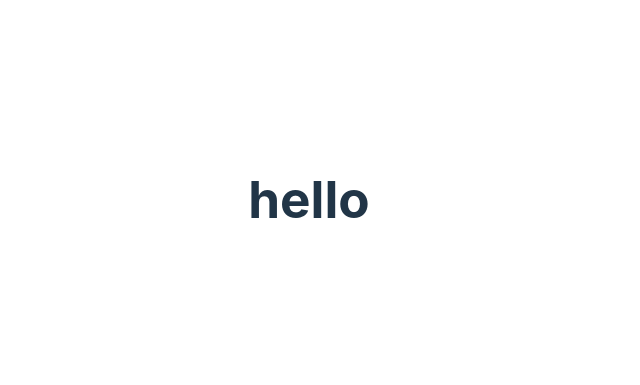
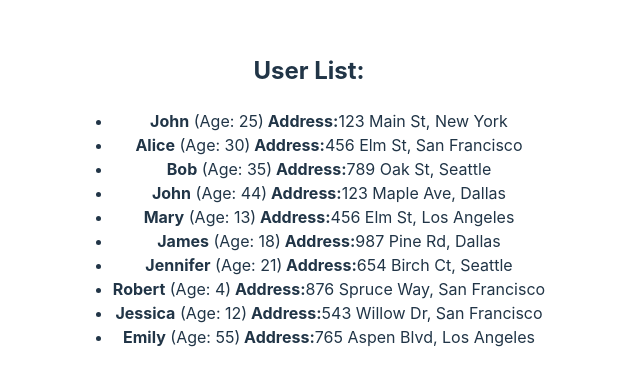
Before and after one commit to Yuliya9449/homework-front-main, a React (Vite) app in the folder homework-front-main/: page / in a window 1280 px wide. Shown: the part 201-586 px from the top of the page, without its empty margins (331-971 px from the left). Built offline with nearby package versions, Linux system fonts and the light colour scheme.

Commit message:
feat: complete home work 1

```diff
--- a/homework-front-main/src/App.tsx
+++ b/homework-front-main/src/App.tsx
@@ -1,9 +1,13 @@
 import './App.css';
+import { HW1 } from './HW/1/HW1';
 
 export const App = () => {
   return (
     <>
-      <h1>hello</h1>
+      <HW1 />
+      {/* <HW2 /> */}
+      {/* <HW3 /> */}
+      {/* <HW4 /> */}
     </>
   );
 };
--- a/homework-front-main/src/HW/1/HW1.tsx
+++ b/homework-front-main/src/HW/1/HW1.tsx
@@ -1,40 +1,84 @@
-// import {UserList} from './UserList';
+import { UserList } from './UserList';
 
-// export const HW1 = () => {
+export const HW1 = () => {
+  // 1️⃣ Раскомментируйте JSX (HW1.tsx, UserList.tsx) и вы увидите,
+  // что приложение начнет гореть красным и ругаться 😡
+  // 2️⃣ Ваша задача: ❗ПОЧИНИТЬ ПРОЕКТ❗
+  // - прописать типизацию, где необходимо
+  // - починить все, что горит красным
+  // - дописать функциональность (где указано комментариями)
+  // - приложение должно компилироваться и запускаться в браузере
 
-// 	// 1️⃣ Раскомментируйте JSX (HW1.tsx, UserList.tsx) и вы увидите,
-// 	// что приложение начнет гореть красным и ругаться 😡
-// 	// 2️⃣ Ваша задача: ❗ПОЧИНИТЬ ПРОЕКТ❗
-// 	// - прописать типизацию, где необходимо
-// 	// - починить все, что горит красным
-// 	// - дописать функциональность (где указано комментариями)
-// 	// - приложение должно компилироваться и запускаться в браузере
+  // ❗ Массив с данными не трогаем!
+  // ❗ id на элементах не удаляем и не изменяем! Они нужны для автотестов.
+  // Если нужно подставить элемент массива в id, то подставляем по аналогии с другими элементами!
 
-//   // ❗ Массив с данными не трогаем!
-//   // ❗ id на элементах не удаляем и не изменяем! Они нужны для автотестов.
-//   // Если нужно подставить элемент массива в id, то подставляем по аналогии с другими элементами!
+  const users = [
+    {
+      id: 1,
+      name: 'John',
+      age: 25,
+      address: { street: '123 Main St', city: 'New York' },
+    },
+    {
+      id: 2,
+      name: 'Alice',
+      age: 30,
+      address: { street: '456 Elm St', city: 'San Francisco' },
+    },
+    {
+      id: 3,
+      name: 'Bob',
+      age: 35,
+      address: { street: '789 Oak St', city: 'Seattle' },
+    },
+    {
+      id: 4,
+      name: 'John',
+      age: 44,
+      address: { street: '123 Maple Ave', city: 'Dallas' },
+    },
+    {
+      id: 5,
+      name: 'Mary',
+      age: 13,
+      address: { street: '456 Elm St', city: 'Los Angeles' },
+    },
+    {
+      id: 6,
+      name: 'James',
+      age: 18,
+      address: { street: '987 Pine Rd', city: 'Dallas' },
+    },
+    {
+      id: 7,
+      name: 'Jennifer',
+      age: 21,
+      address: { street: '654 Birch Ct', city: 'Seattle' },
+    },
+    {
+      id: 8,
+      name: 'Robert',
+      age: 4,
+      address: { street: '876 Spruce Way', city: 'San Francisco' },
+    },
+    {
+      id: 9,
+      name: 'Jessica',
+      age: 12,
+      address: { street: '543 Willow Dr', city: 'San Francisco' },
+    },
+    {
+      id: 10,
+      name: 'Emily',
+      age: 55,
+      address: { street: '765 Aspen Blvd', city: 'Los Angeles' },
+    },
+  ];
 
-// 	const users = [
-// 		{id: 1, name: 'John', age: 25, address: {street: '123 Main St', city: 'New York'}},
-// 		{id: 2, name: 'Alice', age: 30, address: {street: '456 Elm St', city: 'San Francisco'}},
-// 		{id: 3, name: 'Bob', age: 35, address: {street: '789 Oak St', city: 'Seattle'}},
-// 		{id: 4, name: 'John', age: 44, address: {street: '123 Maple Ave', city: 'Dallas'}},
-// 		{id: 5, name: 'Mary', age: 13, address: {street: '456 Elm St', city: 'Los Angeles'}},
-// 		{id: 6, name: 'James', age: 18, address: {street: '987 Pine Rd', city: 'Dallas'}},
-// 		{id: 7, name: 'Jennifer', age: 21, address: {street: '654 Birch Ct', city: 'Seattle'}},
-// 		{id: 8, name: 'Robert', age: 4, address: {street: '876 Spruce Way', city: 'San Francisco'}},
-// 		{
-// 			id: 9,
-// 			name: 'Jessica',
-// 			age: 12,
-// 			address: {street: '543 Willow Dr', city: 'San Francisco'},
-// 		},
-// 		{id: 10, name: 'Emily', age: 55, address: {street: '765 Aspen Blvd', city: 'Los Angeles'}},
-// 	];
-
-// 	return (
-// 		<div id={'hw01'}>
-// 			{/*<UserList users={'НАЗВАНИЕ МАССИВА, КОТОРЫЙ МЫ ПЕРЕДАЕМ'} />*/}
-// 		</div>
-// 	);
-// };
+  return (
+    <div id={'hw01'}>
+      <UserList users={users} />
+    </div>
+  );
+};
--- a/homework-front-main/src/HW/1/UserList.tsx
+++ b/homework-front-main/src/HW/1/UserList.tsx
@@ -1,29 +1,32 @@
-// type AddressType = {
-//   street: any; // ПОДПРАВЛЯЕМ any
-//   city: any; // ПОДПРАВЛЯЕМ any
-// };
+type AddressType = {
+  street: string;
+  city: string;
+};
 
-// type UserType = {
-//   // ПРИДЕТСЯ САМОМУ)
-// };
+type UserType = {
+  id: number;
+  name: string;
+  age: number;
+  address: AddressType;
+};
 
-// type UserListPropsType = {
-//   users: UserType; // ПО МОЕМУ ЧЕГО-ТО НЕ ХВАТАЕТ...
-// };
+type UserListPropsType = {
+  users: UserType[];
+};
 
-// export const UserList = (props: 'ВСТАВЛЯЕМ ТИПИЗАЦИЮ') => {
-//   return (
-//     <div id={'hw01-users'}>
-//       <h2>User List:</h2>
-
-//       {/*<ul>*/}
-//       {/*  {props.users.map((user) => ( // ВСЕ ТОВАРЫ В СТРАНУ ПРИЕЗЖАЮТ В КОНТЕЙНЕРАХ, А В РЕАКТЕ...*/}
-//       {/*    <li key={ЭЛЕМЕНТ МАССИВА.id} id={`hw01-user-${ЭЛЕМЕНТ МАССИВА.id}`}>*/}
-//       {/*      <strong>{ЭЛЕМЕНТ МАССИВА.name}</strong> (Age: {ЭЛЕМЕНТ МАССИВА.age})<strong> Address:</strong>*/}
-//       {/*      {ЭЛЕМЕНТ МАССИВА.address.street}, {ЭЛЕМЕНТ МАССИВА.address.city}*/}
-//       {/*    </li>*/}
-//       {/*  ))}*/}
-//       {/*</ul>*/}
-//     </div>
-//   );
-// };
+export const UserList = (props: UserListPropsType) => {
+  return (
+    <div id={'hw01-users'}>
+      <h2>User List:</h2>
+      <ul>
+        {props.users.map((user) => (
+          <li key={user.id} id={`hw01-user-${user.id}`}>
+            <strong>{user.name}</strong> (Age: {user.age})
+            <strong> Address:</strong>
+            {user.address.street}, {user.address.city}
+          </li>
+        ))}
+      </ul>
+    </div>
+  );
+};
```
